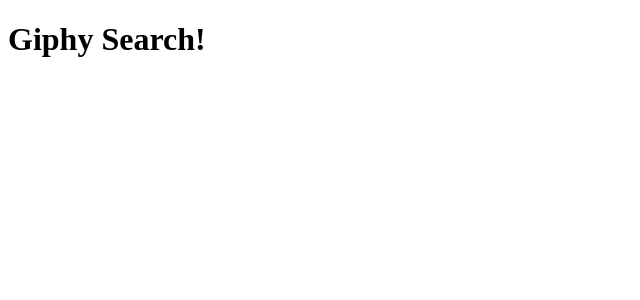
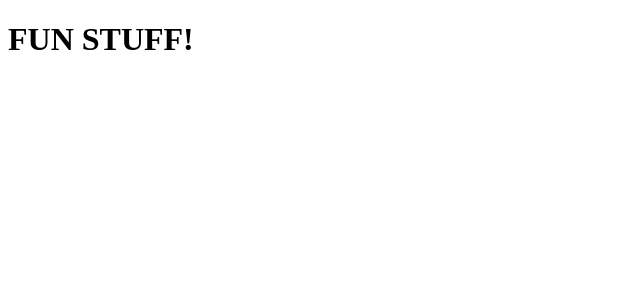
Before and after one commit to johnnormand10/group-giphy-saga-project, a React (Create React App) app: page / in a window 1280 px wide. Shown: the top 300 px of the page, without its empty margins (0-640 px from the left). Built offline with nearby package versions, Linux system fonts and the light colour scheme.

Commit message:
created header and home

```diff
--- a/src/components/App/App.js
+++ b/src/components/App/App.js
@@ -1,10 +1,14 @@
 import React from 'react';
+import Home from '../Home/Home';
+
 
 function App(props) {
   return (
+
     <div>
-      <h1>Giphy Search!</h1>
+    <Home />
     </div>
+
   );
 }
 
--- /dev/null
+++ b/src/components/Header/Header.jsx
@@ -0,0 +1,9 @@
+const Header = () => {
+    return (
+        <header>
+            <h1>FUN STUFF!</h1>
+        </header>
+    )
+}
+
+export default Header;
--- /dev/null
+++ b/src/components/Home/Home.jsx
@@ -0,0 +1,9 @@
+import Header from '../Header/Header';
+
+const Home = () => {
+return(
+<Header />
+)
+}
+
+export default Home;
```
